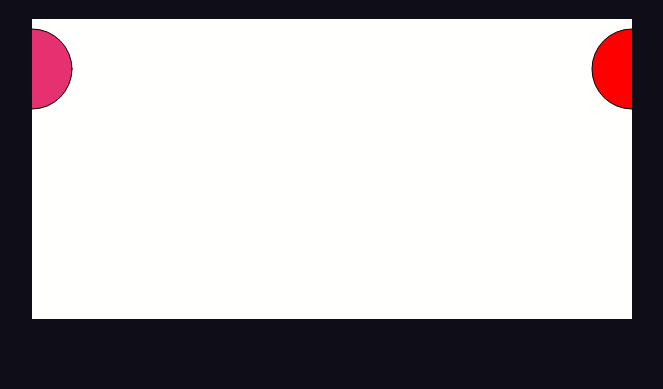
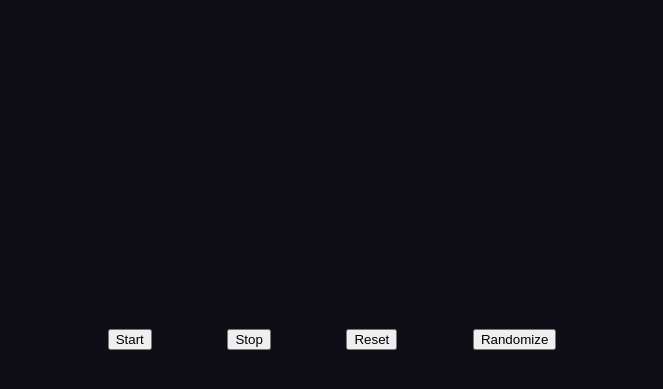
Before and after one commit to ShattererdPearStudios/game-of-life, a website built with Vite: page index.html in a window 1280 px wide. Shown: the part 71-460 px from the top of the page, without its empty margins (308-971 px from the left). Built offline with nearby package versions, Linux system fonts and the light colour scheme.

Commit message:
Added functionality of the GOF

```diff
--- a/index.html
+++ b/index.html
@@ -15,6 +15,15 @@
     <div id="app-container">
       <div id="app"></div>
     </div>
+    <!--Controls-->
+    <div id="controls-container">
+      <div id="controls">
+        <button id="start">Start</button>
+        <button id="stop">Stop</button>
+        <button id="reset">Reset</button>
+        <button id="randomize">Randomize</button>
+      </div>
+    </div>
     <script type="module" src="/src/main.ts"></script>
   </body>
 </html>
--- a/src/main.ts
+++ b/src/main.ts
@@ -1,25 +1,177 @@
+import p5 from 'p5'
 import '../styles/main.sass'
 
 import P5 from "p5"
 
+let rows: number
+let cols: number
+
+let resolution: number = 10
+let grid: Array<Array<number>>
+
+let isPlaying: boolean = false
+
+function makeArray (cols: number, rows: number): number[][] {
+
+  const arr = new Array(cols)
+  for (let i = 0; i < arr.length; i++) {
+    arr[i] = new Array(rows)
+  }
+
+  return arr
+}
+
+function countNeighbors(grid: number[][], x: number, y: number): number {
+  let sum = 0;
+  for (let i = -1; i < 2; i++) {
+    for (let j = -1; j < 2; j++) {
+      let col = (x + i + cols) % cols;
+      let row = (y + j + rows) % rows;
+      sum += grid[col][row];
+    }
+  }
+  sum -= grid[x][y];
+  return sum;
+}
+
+function resetGrid(grid: number[][], cols: number, rows: number): void {
+  for (let i = 0; i < cols; i++) {
+    for (let j = 0; j < rows; j++) {
+      grid[i][j] = 0
+    }
+  }
+}
+
+function drawGrid(p5: P5, grid: number[][], cols: number, rows: number): void {
+
+  for (let i = 0; i < cols; i++) {
+    for (let j = 0; j < rows; j++) {
+
+      let x = i * resolution
+      let y = j * resolution
+
+      if (grid[i][j] == 1) {
+        p5.noStroke()
+        p5.fill(255)
+        // p5.stroke(0)
+        p5.rect(x, y, resolution - 1, resolution - 1)
+      }
+      else {
+        p5.noStroke()
+        p5.fill("#0f0e17")
+        p5.rect(x, y, resolution - 1, resolution - 1)
+      }
+    }
+  }
+
+}
+
+const playButton = document.getElementById('start')!
+const pauseButton = document.getElementById('stop')!
+const resetButton = document.getElementById('reset')!
+const randomButton = document.getElementById('randomize')!
+
+
+
 
 const sketch = (p5: P5) => {
 
+
+
   p5.setup = () => {
-
+    // Create canvas
     const canvas = p5.createCanvas(600, 300)
     canvas.parent('app')
+    p5.frameRate(10)
+
+    cols = p5.width / resolution
+    console.log(`${cols} cols`)
+    rows = p5.height / resolution
+
+    grid = makeArray(cols, rows)
+
+    for (let i = 0; i < cols; i++) {
+      for (let j = 0; j < rows; j++) {
+        grid[i][j] = /* Math.floor(Math.random() * 2); */ 0
+      }
+    }
+
+    p5.noLoop()
 
   }
 
   p5.draw = () => {
 
-    p5.background("#fffffe")
-    p5.fill("#e53170")
-    p5.ellipse(0, 50, 80, 80)
-    p5.fill("#ff0000")
-    p5.ellipse(600, 50, 80, 80)
+    p5.mouseClicked = () => {
+      // Get the row and column of the clicked cell
+      const i = Math.floor(p5.mouseX / resolution)
+      const j = Math.floor(p5.mouseY / resolution)
 
+      grid[i][j] = (grid[i][j] === 1) ? 0 : 1
+
+      p5.noStroke();
+
+  // Draw the cell with the new value
+      p5.fill("#0f0e17");
+      p5.rect(i * resolution, j * resolution, resolution - 1, resolution - 1)
+
+      drawGrid(p5, grid, cols, rows)
+    };
+
+
+    p5.background("#0f0e17")
+
+    drawGrid(p5, grid, cols, rows)
+
+    let next = makeArray(cols, rows);
+
+    // Compute next based on grid
+    for (let i = 0; i < cols; i++) {
+      for (let j = 0; j < rows; j++) {
+        let state = grid[i][j];
+        // Count live neighbors!
+        let sum = 0;
+        let neighbors = countNeighbors(grid, i, j);
+
+        if (state == 0 && neighbors == 3) {
+          next[i][j] = 1;
+        } else if (state == 1 && (neighbors < 2 || neighbors > 3)) {
+          next[i][j] = 0;
+        } else {
+          next[i][j] = state;
+        }
+      }
+    }
+
+    grid = next;
+
+
+
+    playButton.addEventListener('click', () => {
+      p5.loop()
+    })
+
+    pauseButton.addEventListener('click', () => {
+      p5.noLoop()
+    })
+
+    resetButton.addEventListener('click', () => {
+      p5.loop()
+      resetGrid(grid, cols, rows)
+      drawGrid(p5, grid, cols, rows)
+      p5.noLoop()
+    })
+
+    // randomButton.addEventListener('click', () => {
+    //   p5.loop()
+    //   for (let i = 0; i < cols; i++) {
+    //     for (let j = 0; j < rows; j++) {
+    //       grid[i][j] = Math.floor(Math.random() * 2);
+    //     }
+    //   }
+    //   drawGrid(p5, grid, cols, rows)
+    //   p5.noLoop()
+    // })
   }
 
 }
--- a/styles/main.sass
+++ b/styles/main.sass
@@ -20,11 +20,32 @@ body
 
 #app-container
   display: flex
-  flex-direction: row
+  flex-direction: column
   justify-content: center
+  align-items: center
+  border: 10px #ff8906
+
 
   #app
     height: 300px
     width:  600px
 
     background-color: #ff8906
+    border-width: 10px
+    border-color: #ff8906
+
+
+#controls-container
+  display: flex
+  flex-direction: column
+  justify-content: center
+  align-items: center
+
+  margin: 10px
+
+
+  #controls
+    display: flex
+    flex-direction: row
+    justify-content: space-evenly
+    width: 600px
```
Also changed, not shown: public/controls/play_arrow.svg (added), public/controls/replay.svg (added), public/controls/shuffle.svg (added), public/controls/stop.svg (added).
